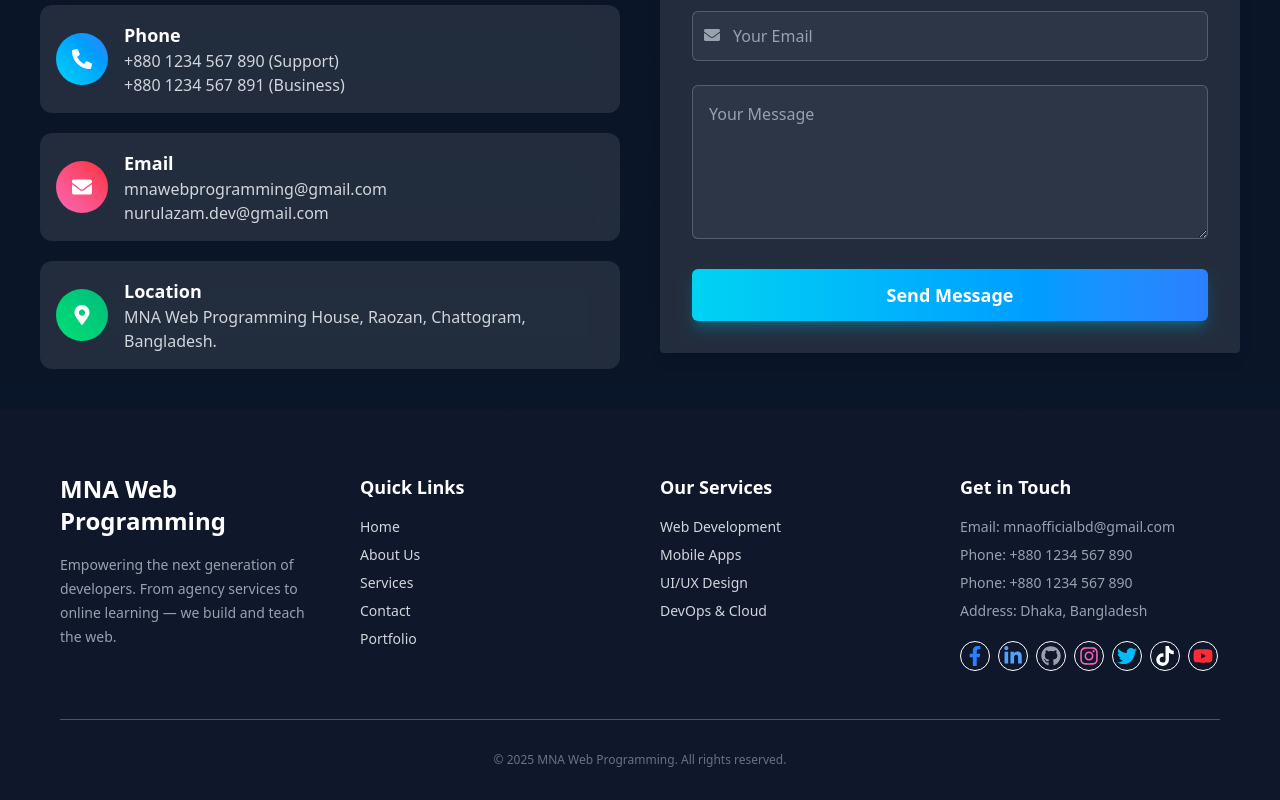
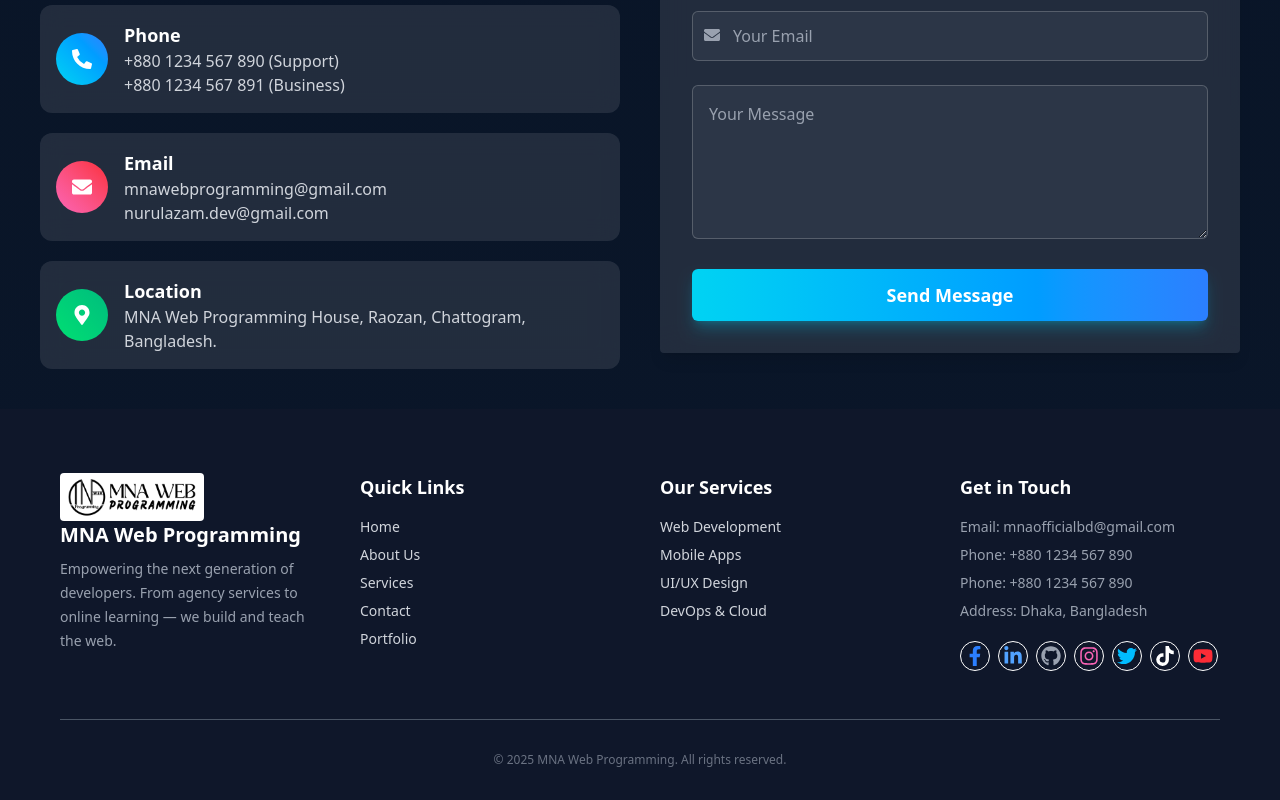
Before and after one commit to nurulazam-dev/mna-web-programming_v1, a Next.js app: page / in a window 1280 px wide. Shown: the part 9425-10225 px from the top of the page. Built offline with nearby package versions, Linux system fonts and the light colour scheme.

Commit message:
footer component update

```diff
--- a/app/components/Shared/Footer.tsx
+++ b/app/components/Shared/Footer.tsx
@@ -10,7 +10,9 @@
   FaYoutube,
   FaTiktok,
 } from "react-icons/fa";
+import brandLogo from "../../../public/images/logo/MNA-WEB-PROGRAMMING.png";
 import { motion } from "framer-motion";
+import Image from "next/image";
 
 const Footer = () => {
   const currentYear = new Date().getFullYear();
@@ -26,7 +28,14 @@
       >
         {/* Brand Overview */}
         <div>
-          <h2 className="text-2xl font-bold text-white mb-4">
+          <Image
+            src={brandLogo.src}
+            alt="MNA Web Programming Logo"
+            height={140}
+            width={140}
+            className="w-36 h-auto bg-white px-[6px] py-[4px] rounded"
+          />
+          <h2 className="text-xl font-bold text-white mb-2">
             MNA Web Programming
           </h2>
           <p className="text-sm text-gray-400 leading-6">
```
